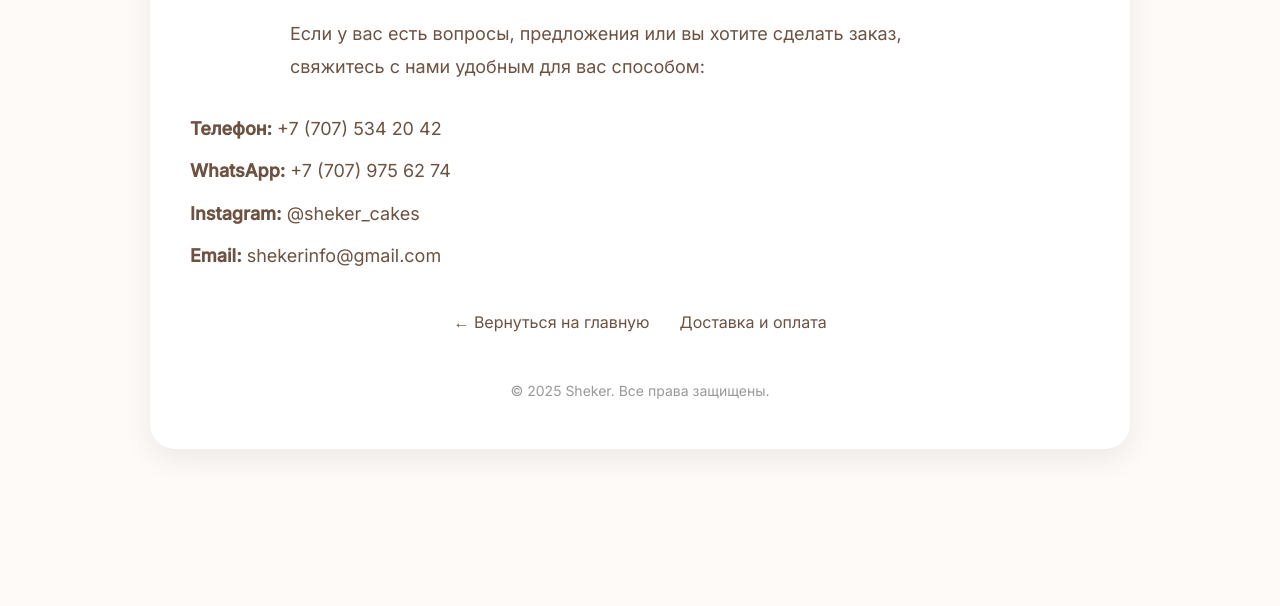
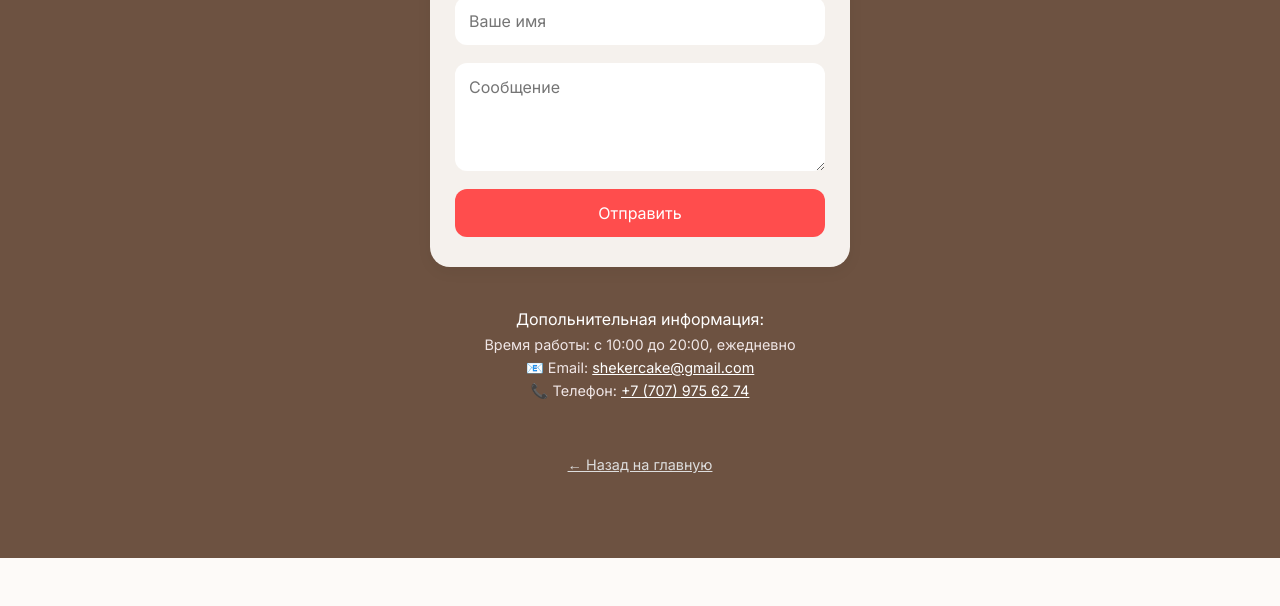
Before and after one commit to raika-lls/sheker.site, a plain HTML site: page projectNA4.html in a window 1280 px wide. Shown: the part 194-800 px from the top of the page. Drawn offline with nearby package versions, Linux system fonts and the light colour scheme.

Commit message:
Update projectNA4.html

```diff
--- a/projectNA4.html
+++ b/projectNA4.html
@@ -2,95 +2,171 @@
 <html lang="ru">
 <head>
   <meta charset="UTF-8" />
-  <meta name="viewport" content="width=device-width, initial-scale=1.0" />
-  <title>Контакты — Кондитерская Шекер</title>
-  <link href="https://fonts.googleapis.com/css2?family=Inter:wght@400;500&family=Playfair+Display:wght@600&display=swap" rel="stylesheet">
+  <meta name="viewport" content="width=device-width, initial-scale=1.0"/>
+  <title>Свяжитесь с нами — Кондитерская Шекер</title>
+  <link href="https://fonts.googleapis.com/css2?family=Inter:wght@400;500&family=Playfair+Display:wght@500&display=swap" rel="stylesheet">
   <style>
+    * {
+      box-sizing: border-box;
+      margin: 0;
+      padding: 0;
+    }
+
     body {
       font-family: 'Inter', sans-serif;
       background-color: #fdfaf8;
       color: #6d5241;
-      margin: 0;
-      padding: 0;
+      line-height: 1.6;
     }
 
-    .wrapper {
-      max-width: 900px;
-      margin: 60px auto;
-      padding: 50px 40px;
-      background: white;
-      border-radius: 25px;
-      box-shadow: 0 10px 30px rgba(0, 0, 0, 0.07);
+    h2 {
+      font-family: 'Playfair Display', serif;
+      font-size: 30px;
+      margin-bottom: 30px;
+    }
+
+    #contacts {
+      padding: 60px 20px;
       text-align: center;
     }
 
-    h1 {
-      font-family: 'Playfair Display', serif;
-      font-size: 36px;
-      margin-bottom: 30px;
+    form {
+      max-width: 500px;
+      margin: 0 auto;
+      background: #f5f1ed;
+      padding: 30px 25px;
+      border-radius: 20px;
+      box-shadow: 0 5px 15px rgba(0, 0, 0, 0.05);
+      display: flex;
+      flex-direction: column;
+      gap: 15px;
     }
 
-    p {
-      font-size: 18px;
-      line-height: 1.8;
-      margin-bottom: 24px;
-      max-width: 700px;
-      margin-left: auto;
-      margin-right: auto;
-      text-align: left;
+    input, textarea {
+      padding: 12px 15px;
+      border-radius: 10px;
+      border: 1px solid #e2d6cd;
+      font-size: 16px;
+      font-family: 'Inter', sans-serif;
     }
 
-    .contact-info {
-      margin-top: 30px;
+    button {
+      padding: 12px;
+      border: none;
+      border-radius: 10px;
+      background-color: #6d5241;
+      color: white;
+      font-size: 16px;
+      font-family: 'Inter', sans-serif;
+      cursor: pointer;
+      transition: background 0.3s ease;
     }
 
-    .contact-info p {
-      margin: 10px 0;
+    button:hover {
+      background-color: #5a4236;
     }
 
-    .link-block {
-      display: flex;
-      justify-content: center;
-      gap: 30px;
+    .social-links {
       margin-top: 40px;
     }
 
-    .back-link {
-      font-size: 16px;
-      text-decoration: none;
-      color: #6d5241;
+    .social-links p {
+      font-size: 15px;
+      margin-bottom: 10px;
     }
 
-    .back-link:hover {
-      text-decoration: underline;
+    .social-links a {
+      margin: 0 10px;
+      color: #6d5241;
+      text-decoration: none;
+      font-weight: 500;
+      transition: color 0.3s ease;
     }
 
-    footer {
-      text-align: center;
-      margin-top: 50px;
-      font-size: 14px;
-      color: #999;
+    .social-links a:hover {
+      color: #a87c65;
     }
   </style>
 </head>
 <body>
-  <div class="wrapper">
-    <h1>Контакты</h1>
-    <p>Если у вас есть вопросы, предложения или вы хотите сделать заказ, свяжитесь с нами удобным для вас способом:</p>
 
-    <div class="contact-info">
-      <p><strong>Телефон:</strong> +7 (707) 534 20 42</p>
-      <p><strong>WhatsApp:</strong> +7 (707) 975 62 74 </p>
-      <p><strong>Instagram:</strong> <a href="https://www.instagram.com/sheker.astana1/profilecard/?igsh=MXByMGYybXRxaHpjYg==" target="_blank" style="color:#6d5241; text-decoration: none;">@sheker_cakes</a></p>
-      <p><strong>Email:</strong> shekerinfo@gmail.com</p>
-    </div>
 
-    <div class="link-block">
-      <a class="back-link" href="index.html">← Вернуться на главную</a>
-      <a class="back-link" href="projectNA3.html">Доставка и оплата</a>
-    </div>
+<section id="contacts" style="padding: 80px 20px; text-align: center; background-color: #6d5241; color: white; font-family: 'Inter', sans-serif;">
+  <h2 class="fade-in" style="font-size: 2rem; margin-bottom: 30px;">Свяжитесь с нами</h2>
 
-    <footer>© 2025 Sheker. Все права защищены.</footer>
+  <form id="tg-form" class="fade-in" style="max-width: 420px; margin: 0 auto; display: flex; flex-direction: column; gap: 18px;">
+    <input type="text" name="name" placeholder="Ваше имя" required style="padding: 14px; border-radius: 12px; border: none; font-size: 1rem;">
+    <textarea name="message" rows="4" placeholder="Сообщение" required style="padding: 14px; border-radius: 12px; border: none; font-size: 1rem;"></textarea>
+    <button type="submit" style="padding: 14px; border: none; border-radius: 12px; background-color: #ff4d4d; color: white; font-size: 1rem; cursor: pointer;">Отправить</button>
+  </form>
+
+  <div class="fade-in" style="margin-top: 40px;">
+    <p>Допольнительная информация:</p>
+
+    <p style="font-size: 0.9rem; color: #f0e6e6;">Время работы: с 10:00 до 20:00, ежедневно</p>
+    <p style="font-size: 0.9rem; color: #f0e6e6;">📧 Email: <a href="sdfghjk" style="color: #fff;">shekercake@gmail.com</a></p>
+    <p style="font-size: 0.9rem; color: #f0e6e6;">📞 Телефон: <a href="tel:+7 (707) 975 62 74" style="color: #fff;">+7 (707) 975 62 74</a></p>
   </div>
+
+  <div class="fade-in" style="margin-top: 50px;">
+    <a href="index.html" style="color: #ddd; text-decoration: underline; font-size: 0.9rem;">← Назад на главную</a>
+  </div>
+</section>
+
+<style>
+  .fade-in {
+    opacity: 0;
+    transform: translateY(20px);
+    animation: fadeInUp 0.6s forwards;
+  }
+
+  @keyframes fadeInUp {
+    to {
+      opacity: 1;
+      transform: translateY(0);
+    }
+  }
+
+  button:hover {
+    background-color: #e63946;
+  }
+</style>
+
+<script>
+  const token = "7974867215:AAHr6GD4HXOX47O9HiPqwcV-IqxaRH4ZTGo";
+  const chatId = "7836855215";
+  const form = document.getElementById("tg-form");
+
+  form.addEventListener("submit", async function (e) {
+    e.preventDefault();
+
+    const name = form.name.value;
+    const message = form.message.value;
+
+    const text = `📩 Новое сообщение с сайта:\n\n👤 Имя: ${name}\n💬 Сообщение:\n${message}`;
+
+    const url = `https://api.telegram.org/bot${token}/sendMessage`;
+
+    try {
+      const response = await fetch(url, {
+        method: "POST",
+        headers: { "Content-Type": "application/json" },
+        body: JSON.stringify({
+          chat_id: chatId,
+          text: text,
+        }),
+      });
+
+      if (response.ok) {
+        alert("Сообщение отправлено!");
+        form.reset();
+      } else {
+        alert("Ошибка отправки.");
+      }
+    } catch (error) {
+      alert("Ошибка соединения.");
+    }
+  });
+</script>
 </body>
 </html>
```
